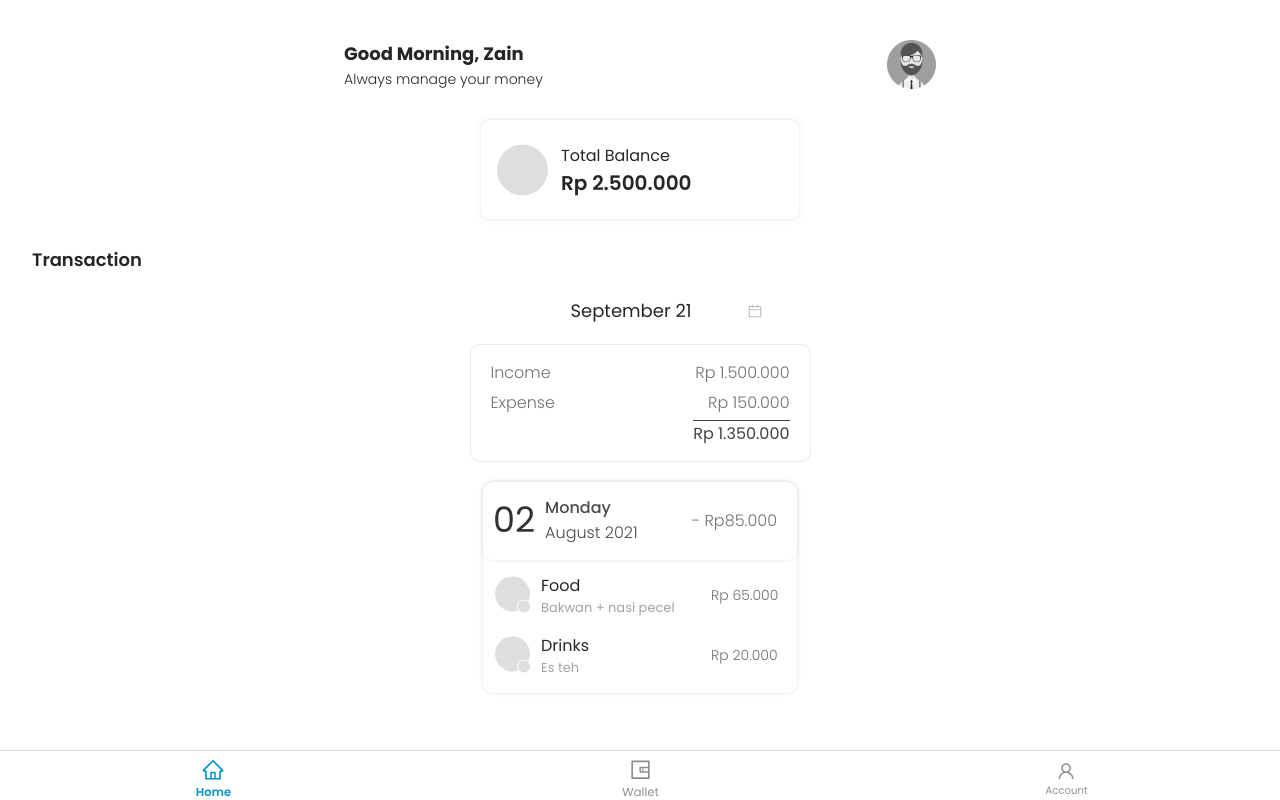
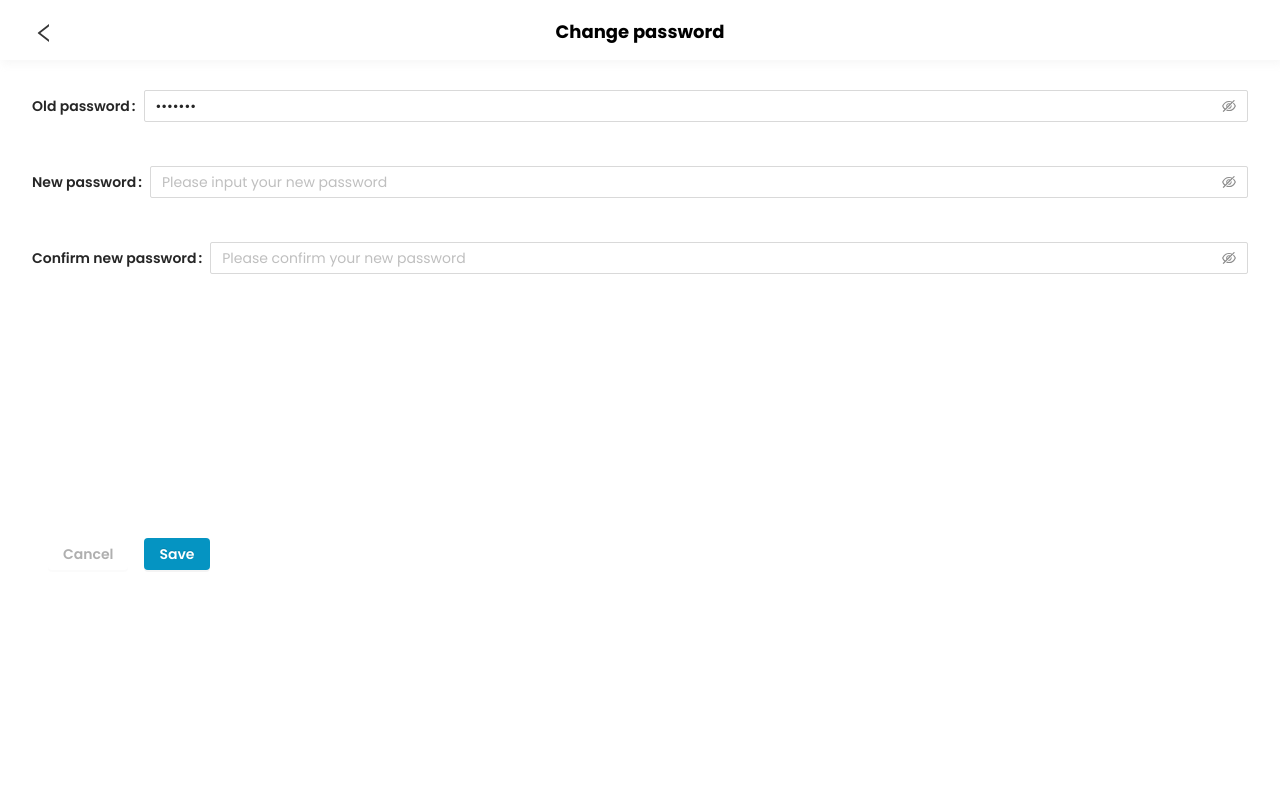
Before and after one commit to Do-Good-Technology/fe-money-app, a React (Create React App) app: page /changePassword in a window 1280 px wide. Built offline with nearby package versions, Linux system fonts and the light colour scheme.

Commit message:
add settings & change password

```diff
--- a/src/App.tsx
+++ b/src/App.tsx
@@ -4,6 +4,8 @@ import { BrowserRouter as Router, Switch, Route } from "react-router-dom";
 import ChooseCategory from "./ChooseCategory";
 import ChooseWallet from "./ChooseWallet";
 import AccountSettings from "./profile/AccounSettings";
+import ChangePassword from "./profile/ChangePassword";
+import Settings from "./profile/Settings";
 import Addtransaction from "./home/Addtransaction";
 import Register from "./auth/Register";
 import Login from "./auth/Login";
@@ -16,6 +18,12 @@ function App() {
     <div className="App">
       <Router>
         <Switch>
+          <Route path="/changePassword">
+            <ChangePassword />
+          </Route>
+          <Route path="/settings">
+            <Settings />
+          </Route>
           <Route path="/accountSettings">
             <AccountSettings />
           </Route>
--- a/src/home/Profile.tsx
+++ b/src/home/Profile.tsx
@@ -40,7 +40,12 @@ function Profile() {
         />
         <p className="profile-menu-title">Edit Account</p>
       </div>
-      <div className="profile-menu">
+      <div
+        className="profile-menu"
+        onClick={() => {
+          history.push("/settings");
+        }}
+      >
         <img
           className="profile-menu-icon"
           src={profileIconSetting}
--- a/src/profile/AccounSettings.tsx
+++ b/src/profile/AccounSettings.tsx
@@ -10,8 +10,6 @@ import "./AccountSettings.css";
 
 function AccountSettings() {
   let history = useHistory();
-
-  // abs
 
   const [form] = Form.useForm();
 
--- a/src/profile/AccountSettings.css
+++ b/src/profile/AccountSettings.css
@@ -19,6 +19,8 @@
   margin: 0px !important;
 }
 
+
+/* Photo */
 
 
 .edit-profile-photo-wrap {
--- /dev/null
+++ b/src/profile/ChangePassword.css
@@ -0,0 +1,3 @@
+.edit-button-save-blue {
+  background: #0594c2 !important;
+}
--- /dev/null
+++ b/src/profile/ChangePassword.tsx
@@ -0,0 +1,80 @@
+import { NavBar } from "antd-mobile";
+import { Form, Input, Button } from "antd";
+
+import { useHistory } from "react-router-dom";
+
+import iconBack from "../aset/iconBack.svg";
+
+import "./ChangePassword.css";
+
+function ChangePassword() {
+  let history = useHistory();
+
+  const [form] = Form.useForm();
+
+  return (
+    <div>
+      <div className="navbar">
+        <NavBar
+          mode="light"
+          leftContent={
+            <img className="icon-back" src={iconBack} alt="icon back" />
+          }
+          onLeftClick={() => history.push("/")}
+        >
+          Change password
+        </NavBar>
+      </div>
+
+      <Form className="form-edit" layout="horizontal" form={form}>
+        <Form.Item
+          name="old password"
+          label="Old password"
+          initialValue="rahasia"
+          hasFeedback
+        >
+          <Input.Password
+            defaultValue="rahasia"
+            placeholder="Please input your old password"
+          />
+        </Form.Item>
+        <Form.Item name="new password" label="New password" hasFeedback>
+          <Input.Password
+            placeholder="Please input your new password"
+          />
+        </Form.Item>
+        <Form.Item
+          name="confirm"
+          label="Confirm new password"
+          dependencies={["password"]}
+          hasFeedback
+          rules={[
+            {
+              message: "Please confirm your password!",
+            },
+            ({ getFieldValue }) => ({
+              validator(_, value) {
+                if (!value || getFieldValue("new password") === value) {
+                  return Promise.resolve();
+                }
+                return Promise.reject(
+                  new Error("The two passwords that you entered do not match!")
+                );
+              },
+            }),
+          ]}
+        >
+          <Input.Password
+            placeholder="Please confirm your new password"
+          />
+        </Form.Item>
+        <Form.Item className="edit-button">
+          <Button className="edit-button-save-blue" type="primary">Save</Button>
+          <Button className="edit-button-cancel">Cancel</Button>
+        </Form.Item>
+      </Form>
+    </div>
+  );
+}
+
+export default ChangePassword;
--- /dev/null
+++ b/src/profile/Settings.css
@@ -0,0 +1,3 @@
+.logout {
+    color: #CB3A31;
+}
--- /dev/null
+++ b/src/profile/Settings.tsx
@@ -0,0 +1,57 @@
+import { NavBar } from "antd-mobile";
+import { useHistory } from "react-router-dom";
+
+import iconBack from "../aset/iconBack.svg";
+import profileIconEditProfile from "../aset/profileIconEditProfile.svg";
+import profileIconLogout from "../aset/profileIconLogout.svg";
+
+
+import "./Settings.css";
+
+function Settings() {
+  let history = useHistory();
+
+  return (
+    <div>
+      <div className="navbar">
+        <NavBar
+          mode="light"
+          leftContent={
+            <img className="icon-back" src={iconBack} alt="icon back" />
+          }
+          onLeftClick={() => history.push("/")}
+        >
+          Settings
+        </NavBar>
+      </div>
+      <div
+        className="profile-menu"
+        onClick={() => {
+          history.push("/changePassword");
+        }}
+      >
+        <img
+          className="profile-menu-icon"
+          src={profileIconEditProfile}
+          alt="icon edit password"
+        />
+        <p className="profile-menu-title">Change password</p>
+      </div>
+      <div
+        className="profile-menu"
+        onClick={() => {
+          history.push("");
+        }}
+      >
+        <img
+          className="profile-menu-icon"
+          src={profileIconLogout}
+          alt="icon logout"
+        />
+        <p className="profile-menu-title logout">Log Out</p>
+      </div>
+    </div>
+  );
+}
+
+export default Settings;
```
Also changed, not shown: src/aset/profileIconLogout.svg (added).
